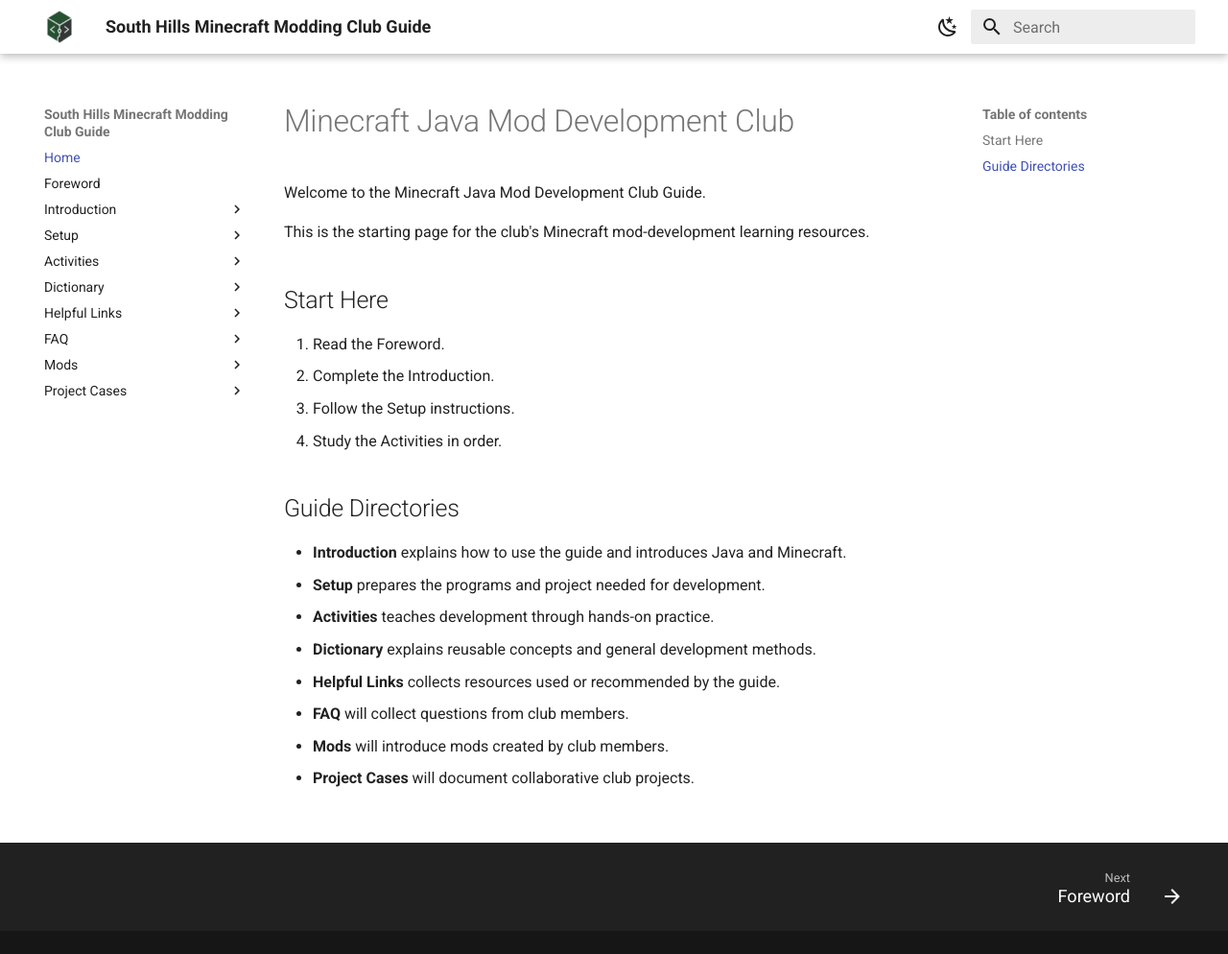
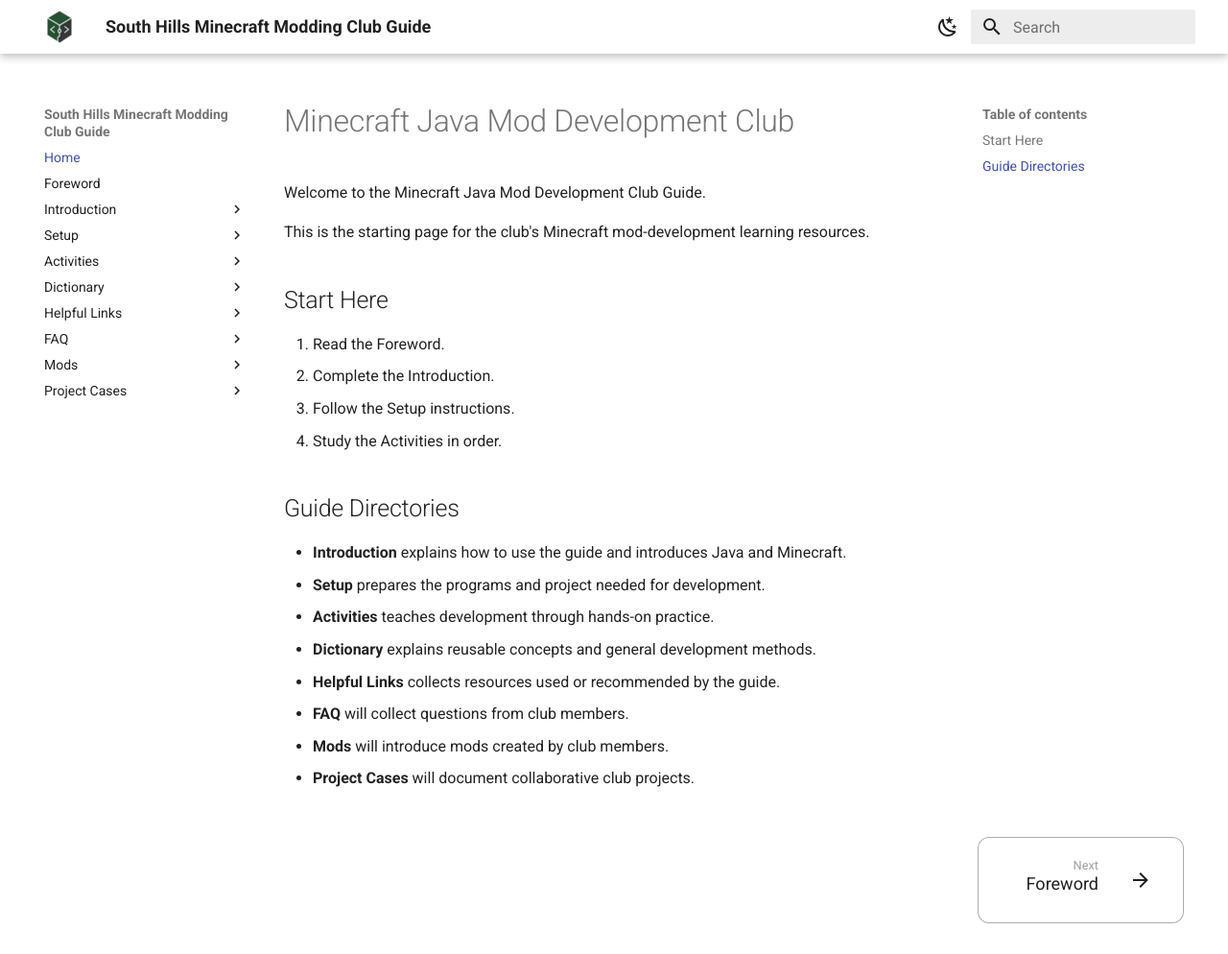
Before and after one commit to YGLEDC/mc-java-mod-development-club-guide, an MkDocs documentation site: the page built from docs/index.md, in a window 1280 px wide and 994 px high. Shown: the whole window at 96% size. Built offline with MkDocs 1.6.1 and Material for MkDocs 9.7.7, drawn with Linux system fonts in a browser that asks for light colours.

Commit message:
Previous/Next function updated

```diff
--- a/docs/stylesheets/extra.css
+++ b/docs/stylesheets/extra.css
@@ -53,3 +53,91 @@
     transition-duration: 0ms;
   }
 }
+
+/*
+ * Previous and next lesson cards
+ *
+ * Replace Material's full-width dark footer with two quiet, rounded navigation
+ * cards that remain inside the normal page grid.
+ */
+.md-footer {
+  background: transparent;
+  color: var(--md-default-fg-color);
+}
+
+.md-footer__inner {
+  display: grid;
+  gap: 1rem;
+  grid-template-columns: minmax(0, 1fr) minmax(0, 1fr);
+  padding: 1.2rem 0.8rem 1.6rem;
+}
+
+.md-footer__link {
+  align-items: center;
+  background: var(--md-default-bg-color);
+  border: 1px solid var(--md-default-fg-color--lighter);
+  border-radius: 0.6rem;
+  color: var(--md-default-fg-color);
+  margin: 0;
+  min-height: 4.5rem;
+  opacity: 1;
+  padding: 0.8rem 1rem;
+  transition:
+    background-color 160ms ease,
+    border-color 160ms ease,
+    transform 160ms ease;
+}
+
+.md-footer__link--prev {
+  grid-column: 1;
+}
+
+.md-footer__link--next {
+  grid-column: 2;
+}
+
+.md-footer__link:hover,
+.md-footer__link:focus-visible {
+  background: color-mix(
+    in srgb,
+    var(--md-accent-fg-color) 8%,
+    var(--md-default-bg-color)
+  );
+  border-color: var(--md-accent-fg-color);
+  transform: translateY(-2px);
+}
+
+.md-footer__direction {
+  color: var(--md-default-fg-color--light);
+}
+
+.md-footer__button {
+  transition: transform 160ms ease;
+}
+
+.md-footer__link--prev:hover .md-footer__button,
+.md-footer__link--prev:focus-visible .md-footer__button {
+  transform: translateX(-0.2rem);
+}
+
+.md-footer__link--next:hover .md-footer__button,
+.md-footer__link--next:focus-visible .md-footer__button {
+  transform: translateX(0.2rem);
+}
+
+/* The attribution footer is empty, so it should not reserve any space. */
+.md-footer-meta {
+  display: none;
+}
+
+/* Stack the cards in reading order when the screen is narrow. */
+@media screen and (max-width: 44.984375em) {
+  .md-footer__inner {
+    grid-template-columns: minmax(0, 1fr);
+  }
+
+  .md-footer__link--prev,
+  .md-footer__link--next {
+    grid-column: 1;
+  }
+}
```
